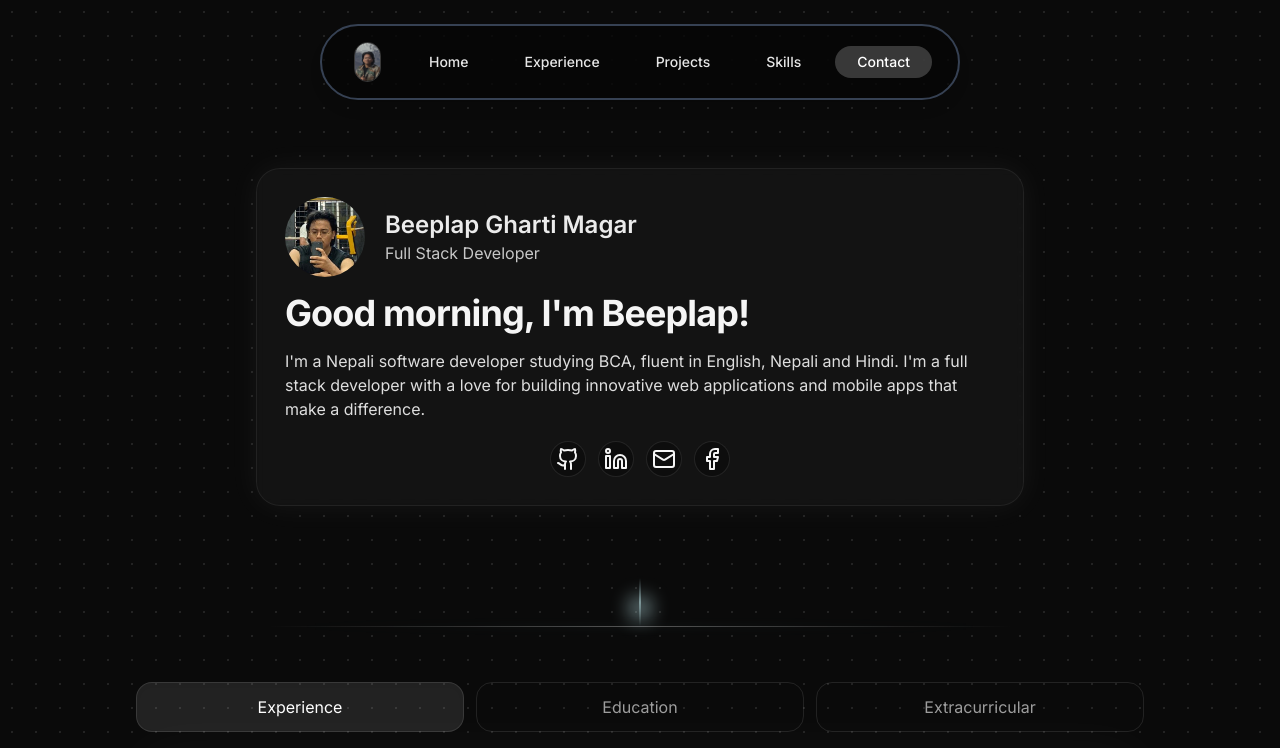
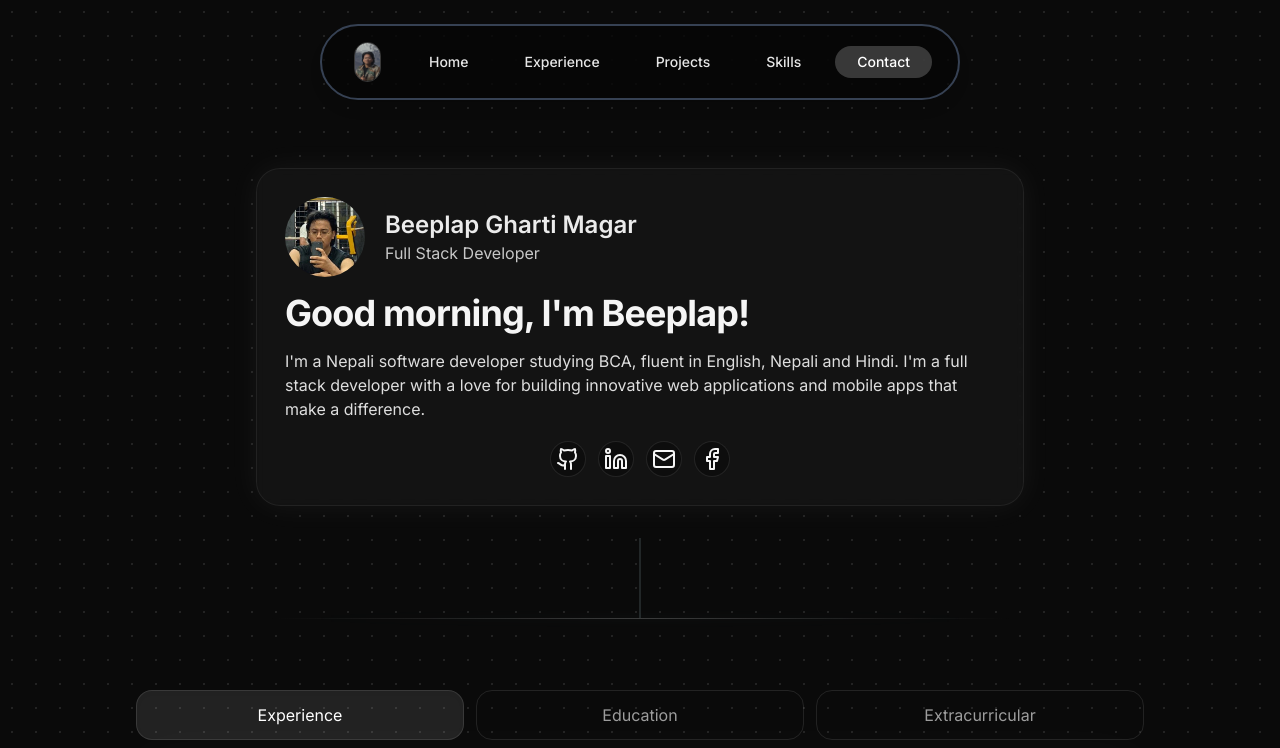
Before and after one commit to Beeplap/My-portfolio, a React (Vite) app: page / in a window 1280 px wide. Shown: the top 748 px of the page. Built offline with nearby package versions, Linux system fonts and the light colour scheme; the HTML template or start-up script is replaced by a standard one.

Commit message:
feat: add subtle animation in exprience section for ui improvement

```diff
--- a/src/components/Experience.tsx
+++ b/src/components/Experience.tsx
@@ -73,13 +73,16 @@ const Experience = () => {
   const entries = getEntries();
 
   return (
-    <section id="experience" className="px-4 py-10 scroll-mt-28 md:py-12">
+    <section id="experience" className="px-4 pb-14 pt-4 scroll-mt-28 md:pb-16 md:pt-6">
       <div className="mx-auto w-full max-w-[1008px] cursor-default">
-        <div className="relative mb-6 hidden h-20 md:block">
-          <div className="absolute left-1/2 top-0 h-12 w-px -translate-x-1/2 bg-gradient-to-b from-cyan-200/0 via-cyan-100/90 to-cyan-200/0" />
-          <div className="absolute left-1/2 top-5 h-5 w-5 -translate-x-1/2 rounded-full bg-cyan-100/70 blur-[10px]" />
-          <div className="absolute left-1/2 top-12 h-px w-[74%] -translate-x-1/2 bg-gradient-to-r from-transparent via-white/30 to-transparent" />
-          <div className="absolute left-1/2 top-12 h-px w-[74%] -translate-x-1/2 bg-gradient-to-r from-transparent via-cyan-200/20 to-transparent blur-sm" />
+        <div className="relative mb-6 hidden h-28 -translate-y-4 md:block">
+          <div className="absolute left-1/2 top-0 h-20 w-px -translate-x-1/2 bg-cyan-100/25" />
+          <div className="absolute left-1/2 top-20 h-px w-[74%] -translate-x-1/2 bg-gradient-to-r from-transparent via-white/20 to-transparent" />
+          <div className="absolute left-1/2 top-20 h-px w-[74%] -translate-x-1/2 bg-gradient-to-r from-transparent via-cyan-200/15 to-transparent blur-sm" />
+          <div className="experience-beam-drop absolute left-1/2 top-0 h-20 w-px -translate-x-1/2 bg-cyan-50 shadow-[0_0_10px_hsl(182_100%_85%_/0.55)]" />
+          <div className="experience-beam-node absolute left-1/2 top-0 h-4 w-4 -translate-x-1/2 rounded-full bg-cyan-50 blur-[8px]" />
+          <div className="experience-line-spread absolute left-1/2 top-20 h-px w-[74%] -translate-x-1/2 bg-gradient-to-r from-transparent via-cyan-50 to-transparent" />
+          <div className="experience-line-spread-glow absolute left-1/2 top-20 h-px w-[74%] -translate-x-1/2 bg-gradient-to-r from-transparent via-cyan-100/80 to-transparent blur-[3px]" />
         </div>
 
         <div className="mb-4 grid w-full grid-cols-3 gap-3">
--- a/src/index.css
+++ b/src/index.css
@@ -92,6 +92,25 @@ All colors MUST be HSL.
     animation: fadeIn 1s ease-in-out;
   }
 
+  .experience-beam-drop {
+    animation: experienceBeamDrop 3s linear infinite;
+    transform-origin: top center;
+  }
+
+  .experience-beam-node {
+    animation: experienceBeamNode 3s linear infinite;
+  }
+
+  .experience-line-spread {
+    animation: experienceLineSpread 3s linear infinite;
+    transform-origin: center center;
+  }
+
+  .experience-line-spread-glow {
+    animation: experienceLineSpreadGlow 3s linear infinite;
+    transform-origin: center center;
+  }
+
   @keyframes fadeIn {
     from {
       opacity: 0;
@@ -102,4 +121,112 @@ All colors MUST be HSL.
       transform: translateY(0);
     }
   }
+
+  @keyframes experienceBeamDrop {
+    0% {
+      opacity: 0;
+      transform: translateX(-50%) scaleY(0.02);
+    }
+    10% {
+      opacity: 1;
+      transform: translateX(-50%) scaleY(0.2);
+    }
+    38% {
+      opacity: 1;
+      transform: translateX(-50%) scaleY(1);
+    }
+    52% {
+      opacity: 0.95;
+      transform: translateX(-50%) scaleY(1);
+    }
+    62% {
+      opacity: 0;
+      transform: translateX(-50%) scaleY(1);
+    }
+    100% {
+      opacity: 0;
+      transform: translateX(-50%) scaleY(1);
+    }
+  }
+
+  @keyframes experienceBeamNode {
+    0% {
+      opacity: 0;
+      transform: translateX(-50%) translateY(0) scale(0.3);
+    }
+    10% {
+      opacity: 0.75;
+      transform: translateX(-50%) translateY(16px) scale(0.55);
+    }
+    24% {
+      opacity: 0.95;
+      transform: translateX(-50%) translateY(46px) scale(0.82);
+    }
+    38% {
+      opacity: 1;
+      transform: translateX(-50%) translateY(74px) scale(1);
+    }
+    56% {
+      opacity: 0;
+      transform: translateX(-50%) translateY(80px) scale(1.15);
+    }
+    100% {
+      opacity: 0;
+      transform: translateX(-50%) translateY(80px) scale(1.15);
+    }
+  }
+
+  @keyframes experienceLineSpread {
+    0% {
+      opacity: 0;
+      transform: translateX(-50%) scaleX(0);
+    }
+    38% {
+      opacity: 0;
+      transform: translateX(-50%) scaleX(0);
+    }
+    48% {
+      opacity: 1;
+      transform: translateX(-50%) scaleX(0.18);
+    }
+    68% {
+      opacity: 0.95;
+      transform: translateX(-50%) scaleX(1);
+    }
+    82% {
+      opacity: 0;
+      transform: translateX(-50%) scaleX(1);
+    }
+    100% {
+      opacity: 0;
+      transform: translateX(-50%) scaleX(1);
+    }
+  }
+
+  @keyframes experienceLineSpreadGlow {
+    0% {
+      opacity: 0;
+      transform: translateX(-50%) scaleX(0);
+    }
+    38% {
+      opacity: 0;
+      transform: translateX(-50%) scaleX(0);
+    }
+    48% {
+      opacity: 0.9;
+      transform: translateX(-50%) scaleX(0.18);
+    }
+    68% {
+      opacity: 0.75;
+      transform: translateX(-50%) scaleX(1);
+    }
+    82% {
+      opacity: 0;
+      transform: translateX(-50%) scaleX(1);
+    }
+    100% {
+      opacity: 0;
+      transform: translateX(-50%) scaleX(1);
+    }
+  }
 }
```
